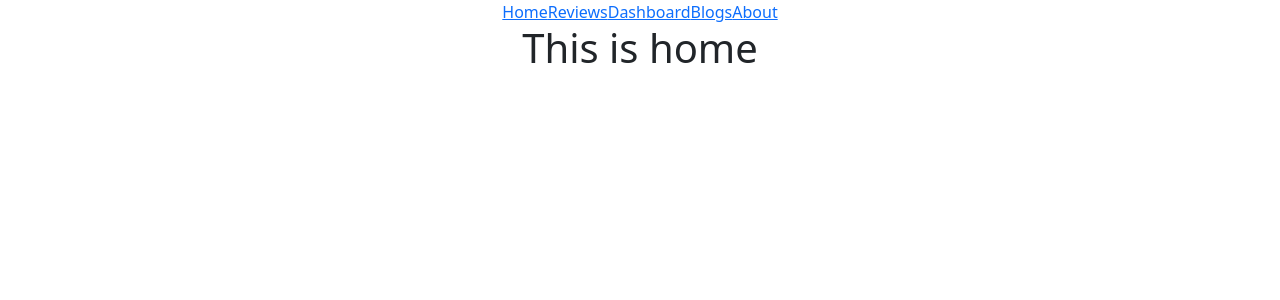
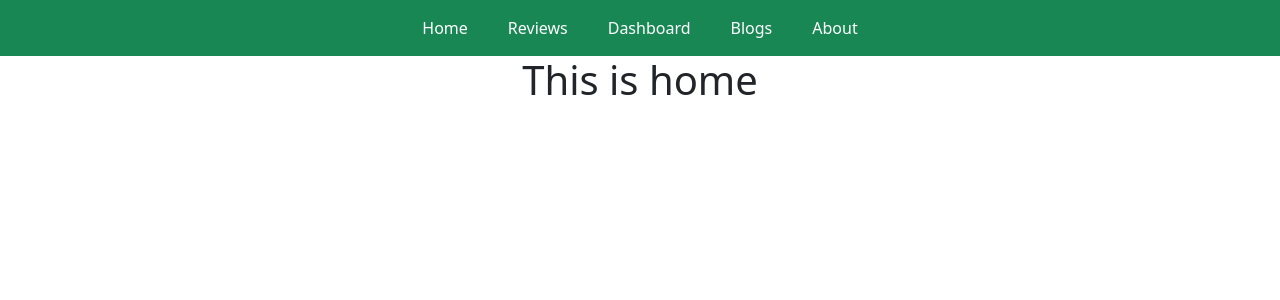
Before and after one commit to HameemH/Digitronics-assign09, a React (Create React App) app: page / in a window 1280 px wide. Shown: the top 300 px of the page. Built offline with nearby package versions, Linux system fonts and the light colour scheme.

Commit message:
header section style added

```diff
--- a/src/Component/Header/Header.js
+++ b/src/Component/Header/Header.js
@@ -1,14 +1,18 @@
 import React from 'react';
 import { Link } from 'react-router-dom';
+import './Header.css'
 
 const Header = () => {
     return (
-        <div>
-            <Link to='/home'>Home</Link>
-            <Link to='/reviews'>Reviews</Link>
-            <Link to='/dashboard'>Dashboard</Link>
-            <Link to='/blogs'>Blogs</Link>
-            <Link to='/about'>About</Link>
+        <div className='bg-success p-3 '>
+           <div className='container link-container'>
+            <Link className='text-decoration-none p-1 mx-3 text-white links' to='/home'>Home</Link>
+            <Link className='text-decoration-none p-1 mx-3 text-white links' to='/reviews'>Reviews</Link>
+            <Link className='text-decoration-none p-1 mx-3 text-white links' to='/dashboard'>Dashboard</Link>
+            <Link className='text-decoration-none p-1 mx-3 text-white links' to='/blogs'>Blogs</Link>
+            <Link className='text-decoration-none p-1 mx-3 text-white links' to='/about'>About</Link>
+           </div>
+
         </div>
     );
 };
```
